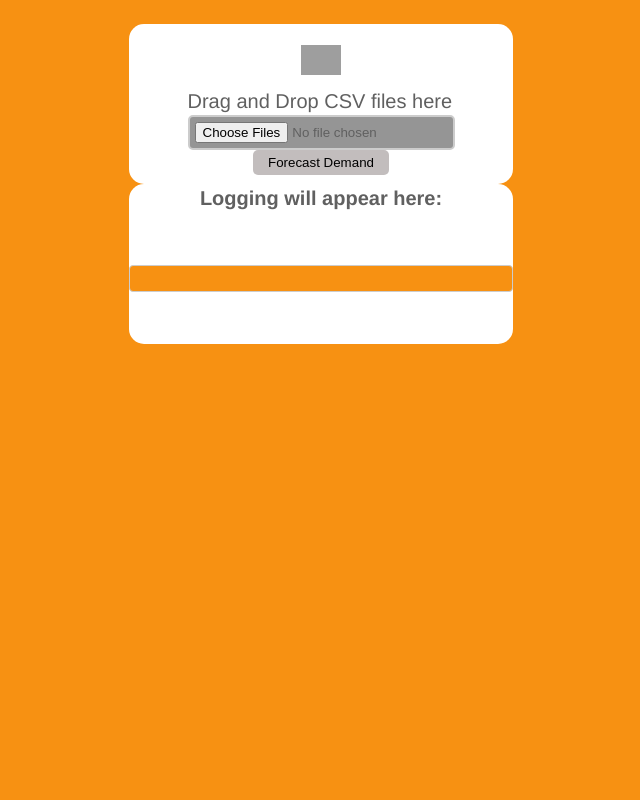
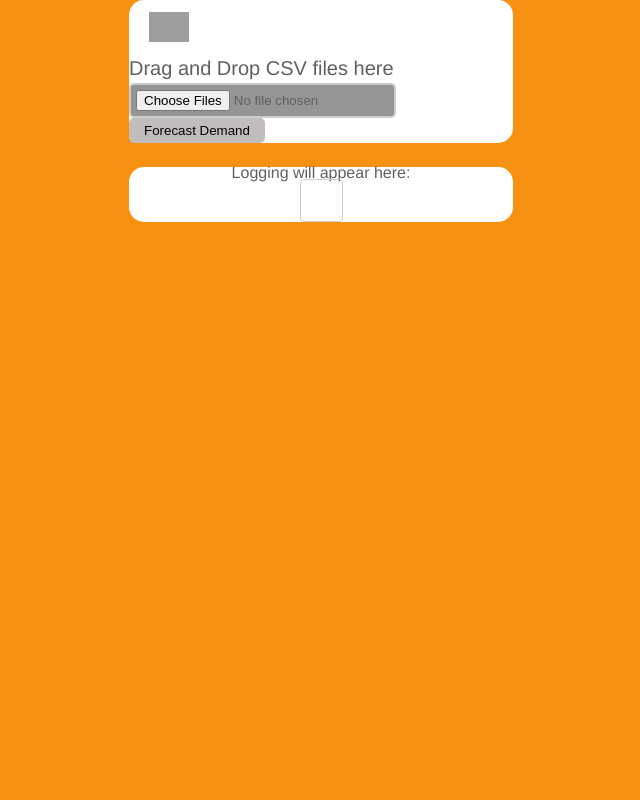
Before and after one commit to datakind/united-way-211-forecast-app, a Flask app: page / in a window 1280 px wide. Shown: the whole page, without its empty margins (319-959 px from the left). Run offline with Flask 2, Linux system fonts and the light colour scheme; some libraries are stand-ins or nearby versions; grey boxes are pictures that could not be loaded.

Commit message:
Improve spacing and alignment

```diff
--- a/static/css/app.css
+++ b/static/css/app.css
@@ -1,19 +1,17 @@
 .logging_window {
   display: block;
   flex-direction: column;
-  padding: 20.5px;
+  padding: 20.5px !important;
   font-size: 13px;
   line-height: 1.42857143;
   color: #606060;
   word-break: break-all;
   word-wrap: break-word;
-  background-color: #f79112;
+  background-color: ##c2bdbc;
   border: 1px solid #ccc;
   border-radius: 4px;
-  width: 100%;
+  width: auto;
   margin: auto;
-  padding-top: 4px;
-
 }
 
 * {
@@ -37,13 +35,12 @@
   font-family: Helvetica Neue, Helvetica, Roboto, ui-sans-serif, system-ui, -apple-system, BlinkMacSystemFont, "Segoe UI", Roboto, "Helvetica Neue", Arial, "Noto Sans", sans-serif, "Apple Color Emoji", "Segoe UI Emoji", "Segoe UI Symbol", "Noto Color Emoji";
   justify-content: center;
   align-items: flex-start;
-  padding-top: 24px;
 }
 
 h2 {
-  font-size: 20px;
+  font-size: 16px;
   font-family: Helvetica Neue, Helvetica, Roboto, ui-sans-serif, system-ui, -apple-system, BlinkMacSystemFont, "Segoe UI", Roboto, "Helvetica Neue", Arial, "Noto Sans", sans-serif, "Apple Color Emoji", "Segoe UI Emoji", "Segoe UI Symbol", "Noto Color Emoji";
-  line-height: 1.42857143;
+  font-weight: lighter;
 }
 p {
   font-size: 13px;
@@ -67,11 +64,11 @@
 }
 
 #form {
-  padding-top: 6px;
+  padding-top: 6px !important;
 }
 
 #input {
-  padding-top: 4px;
+  padding-top: 4px !important;
 }
 
 header {
@@ -83,15 +80,17 @@
   margin-right: auto;
   display: flex;
   flex-direction: column;
-  justify-content: center;
-  align-items: center;
   font-size: 12px;
   font-family: Helvetica Neue, Helvetica, Roboto, ui-sans-serif, system-ui, -apple-system, BlinkMacSystemFont, "Segoe UI", Roboto, "Helvetica Neue", Arial, "Noto Sans", sans-serif, "Apple Color Emoji", "Segoe UI Emoji", "Segoe UI Symbol", "Noto Color Emoji";
   width: 384px;
   max-width: 100%;
-  height: 160px;
+  height: auto;
   background-color: #ffffff;
   border-radius: 15px;
+}
+
+#logger {
+  margin-top: 24px !important;
 }
 
 .droparea i {
```
